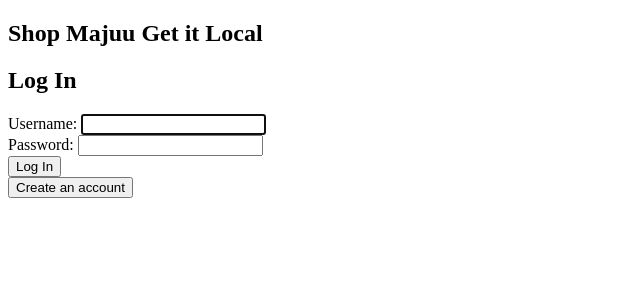
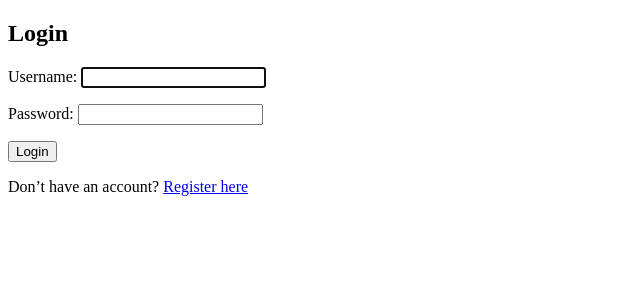
Before and after one commit to TwahirMohamed/SOKONI_MAJUU, a Django app: page /accounts/login/ in a window 1280 px wide. Shown: the top 300 px of the page, without its empty margins (0-640 px from the left). Run offline with Django 5.2, Linux system fonts and the light colour scheme.

Commit message:
dealt with login, logout and registration rendering

```diff
--- a/shopmajuu/shopmajuu/settings.py
+++ b/shopmajuu/shopmajuu/settings.py
@@ -142,5 +142,5 @@ DEFAULT_AUTO_FIELD = 'django.db.models.BigAutoField'
 
 AUTH_USER_MODEL = 'users.CustomUser'
 
-LOGIN_REDIRECT_URL = "home"  # redirects the user upon a successful login
-LOGOUT_REDIRECT_URL = "home" # redirects the user to home page upon logout
+LOGIN_REDIRECT_URL = "home"  # redirects the user to home upon a successful login
+LOGOUT_REDIRECT_URL = "login" # redirects the user to login page upon logout
--- a/shopmajuu/shopmajuu/urls.py
+++ b/shopmajuu/shopmajuu/urls.py
@@ -17,11 +17,12 @@ Including another URLconf
 from django.contrib import admin
 from django.urls import path, include
 from django.views.generic.base import TemplateView
+from django.contrib.auth import views as auth_views
 
 urlpatterns = [
     path('admin/', admin.site.urls),
-    path('users/', include('users.urls')), # order is important as django looks from top to bottom
+    path("", auth_views.LoginView.as_view(template_name="registration/login.html"), name="home"),
+    path('accounts/', include('django.contrib.auth.urls')),# enables authentication system
+    path("users/", include('users.urls',)), # order is important as django looks from top to bottom
     path('store/', include('store.urls')),
-    path('accounts/', include('django.contrib.auth.urls')), # enables authentication system
-    path("", TemplateView.as_view(template_name="templates/registration/login.html"), name="home"),
 ]
--- a/shopmajuu/templates/registration/login.html
+++ b/shopmajuu/templates/registration/login.html
@@ -1,18 +1,25 @@
-<!-- templates/registration/login.html -->
-{% extends "base.html" %}
-{% block title %}Login{% endblock %}
+<!DOCTYPE html>
+<html lang="en">
+<head>
+    <meta charset="UTF-8">
+    <title>Login</title>
+</head>
+<body>
+    <h2>Login</h2>
 
-{% block content %}
-<h2>Log In</h2>
-<form method="post">
-  {% csrf_token %}
-  {{ form }}
-  <button type="submit">Log In</button>
-</form>
-<div class="register-link">
-            <form action="{% url './users/templates/users/register' %}">
-                <button type="submit" class="btn">Create an account</button>
-            </form>
+    {% if form.errors %}
+        <p style="color: red;">Invalid username or password. Please try again.</p>
+    {% endif %}
 
-        </div>
-{% endblock %}
+    <form method="post">
+        {% csrf_token %}
+        {{ form.as_p }}
+        <button type="submit">Login</button>
+    </form>
+
+    <p>
+        Don’t have an account?
+        <a href="{% url 'register' %}">Register here</a>
+    </p>
+</body>
+</html>
```
